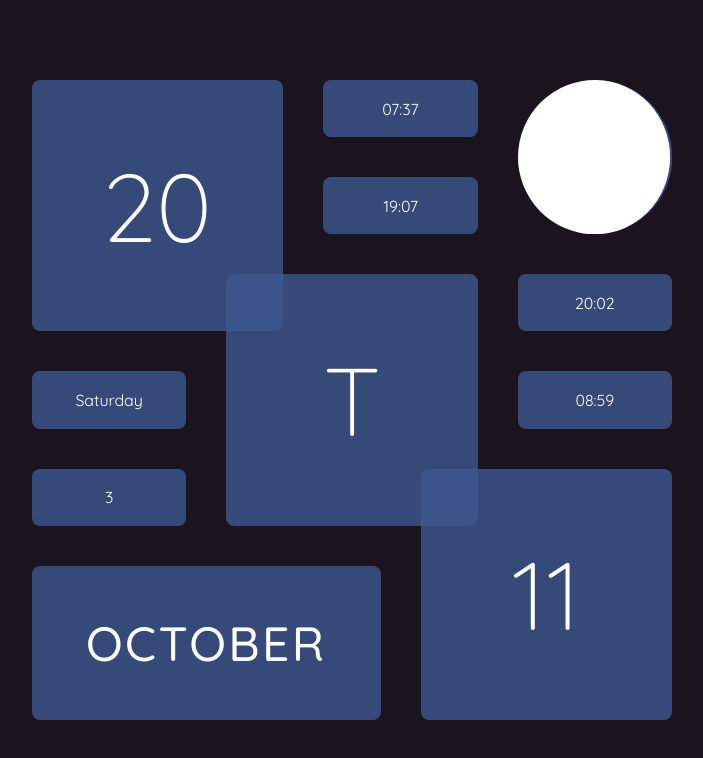
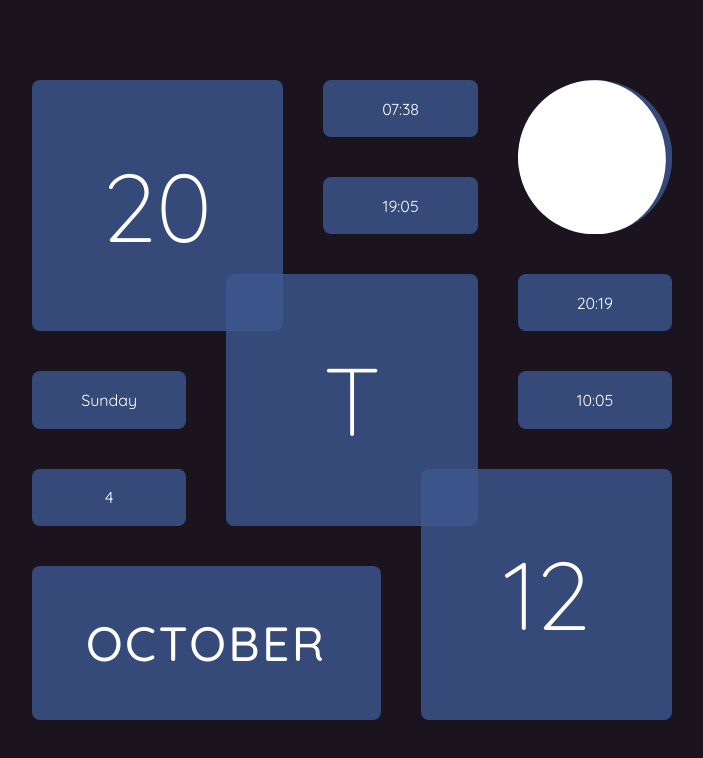
Before and after one commit to g12n/daily, a plain HTML site: page index.html in a window 1280 px wide. Shown: the whole page, without its empty margins (288-991 px from the left). Drawn offline with Linux system fonts and the light colour scheme.

Commit message:
Update gh-pages to output generated at a2783a9

```diff
--- a/index.html
+++ b/index.html
@@ -3,20 +3,20 @@
 <head>
 <meta charset="UTF-8">
 <meta name="viewport" content="width=device-width, initial-scale=1.0">
-<title>20T11</title>
+<title>20T12</title>
 <link href="https://fonts.googleapis.com/css2?family=Quicksand:wght@300;400;500;600;700&display=swap" rel="stylesheet">
 <style>body{margin:0;font-family:Quicksand,sans-serif;font-size:max(14px,calc(0 + 3vmin));background:hsl(280 20% 10%)}.arvelie{display:grid;grid-gap:5vmin;padding:10vmin;margin:auto;justify-content:center;text-align:center;width:100vmin;height:100vmin;grid-template-rows:repeat(7,1fr);grid-template-columns:repeat(7,1fr);box-sizing:border-box}.arvelie span{display:flex;align-items:center;justify-content:center;border-radius:1vmin;background-color:hsl(220deg 40% 40% / .8);color:#fff}.d,.m,.y{font-size:6em;font-weight:300}.y{grid-area:1/1/4/4}.m{grid-area:3/3/6/6}.d{grid-area:5/5/8/8}.day{grid-area:5/1/6/3}.dow{grid-area:4/1/5/3}.month{grid-area:6/1/8/5;font-weight:500;font-size:3em;letter-spacing:.05em;text-transform:uppercase}.sunset{grid-area:2/4/3/6}.sunrise{grid-area:1/4/2/6}.moonset{grid-area:4/6/5/8}.moon-info,.moonrise{grid-area:3/6/4/8}.moon-svg{grid-area:1/6/3/8}.moon-light{fill:#fff}.moon-shadow{fill:hsl(220deg 40% 40% / .8)}</style>
 
 </head>
 <body>
 <div class="arvelie">
-<span class="y">20</span><span class="m">T</span><span class="d">11</span>
+<span class="y">20</span><span class="m">T</span><span class="d">12</span>
 <span class="month">October</span>
-<span class="day">3</span>
-<span class="dow">Saturday</span>
-<span class="sunrise">07:37</span><span class="sunset">19:07</span>
-<span class="moonrise">20:02</span><span class="moonset">08:59</span>
-<div class="moon-svg"><svg viewBox="0 0  600 600"><circle class="moon-shadow" cx="300" cy="300" r="300"/><path class="moon-light" d="M 305.60023868723283 0.052275676833914986 A 291.57994304201907 300 1.069628932621091 0 1 294.39976131276717 599.9477243231661A 300 300 1.069628932621091 0 1 305.60023868723283 0.052275676833914986z" /></svg></div>
+<span class="day">4</span>
+<span class="dow">Sunday</span>
+<span class="sunrise">07:38</span><span class="sunset">19:05</span>
+<span class="moonrise">20:19</span><span class="moonset">10:05</span>
+<div class="moon-svg"><svg viewBox="0 0  600 600"><circle class="moon-shadow" cx="300" cy="300" r="300"/><path class="moon-light" d="M 257.5049600992759 3.0249647127963613 A 274.3240508709779 300 -8.143343594919322 0 1 342.4950399007241 596.9750352872036A 300 300 -8.143343594919322 0 1 257.5049600992759 3.0249647127963613z" /></svg></div>
 </div>
 </body>
 </html>
```
